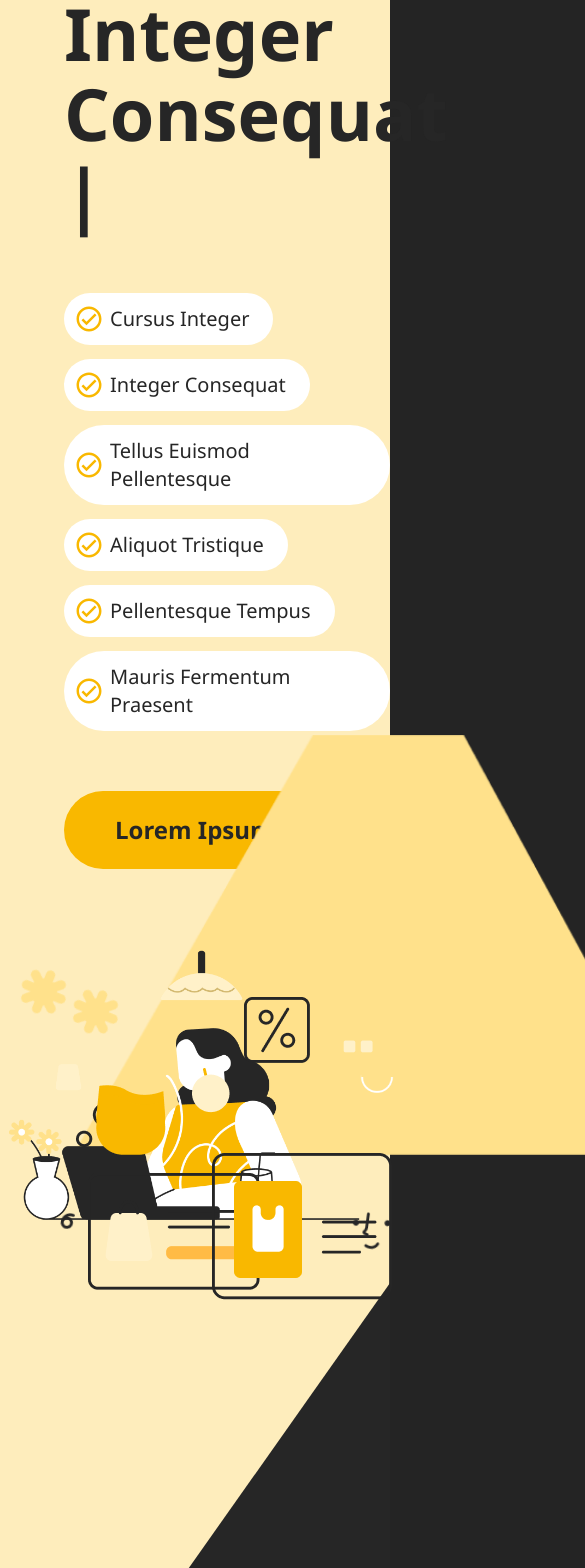
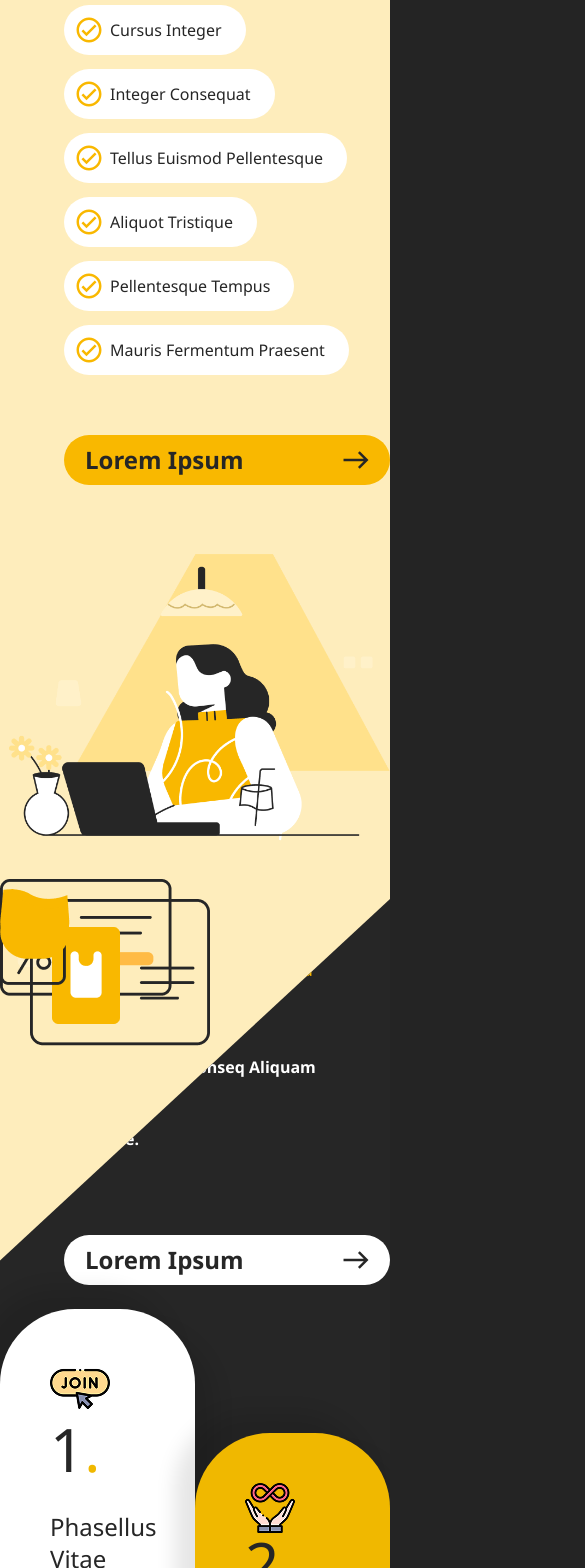
Before and after one commit to MuhammadMaruf11/body-solutions, a React (Vite) app: page / in a window 390 px wide. Shown: the part 380-1948 px from the top of the page, 585 px wide, since content can reach past the window. Built offline with nearby package versions, Linux system fonts and the light colour scheme; a web font is replaced by a local one.

Commit message:
feat: @media 1920-1200 responsive

```diff
--- a/src/components/Banner/Banner.tsx
+++ b/src/components/Banner/Banner.tsx
@@ -25,31 +25,31 @@ const Banner = () => {
         <section className="container mx-auto">
             <div className="grid grid-cols-1 md:grid-cols-2 gap-6 items-center">
                 <div className="ps-16">
-                    <h5 className="text-[#f9b800] uppercase text-3xl font-bold">risus praesent vulputate. </h5>
-                    <h1 className="text-7xl font-bold leading-20 mb-15">Cursus Integer
+                    <h5 className="text-[#f9b800] uppercase 2xl:text-3xl lg:text-2xl font-bold">risus praesent vulputate. </h5>
+                    <h1 className="2xl:text-7xl xl:text-6xl font-bold leading-20 mb-15">Cursus Integer
                         Consequat  <span ref={el} /></h1>
-                    <ul className="flex flex-wrap gap-3.5 mb-15">
-                        <li className="flex items-center gap-2 bg-white ps-3 pe-6 py-3 rounded-full text-xl">
+                    <ul className="flex flex-wrap gap-3.5 mb-15 2xl:text-xl lg:text-lg">
+                        <li className="flex items-center gap-2 bg-white ps-3 pe-6 py-3 rounded-full">
                             <img src="/img/icons/check_circle.svg" alt="icon" />
                             <span>Cursus Integer</span>
                         </li>
-                        <li className="flex items-center gap-2 bg-white ps-3 pe-6 py-3 rounded-full text-xl">
+                        <li className="flex items-center gap-2 bg-white ps-3 pe-6 py-3 rounded-full ">
                             <img src="/img/icons/check_circle.svg" alt="icon" />
                             <span>Integer Consequat </span>
                         </li>
-                        <li className="flex items-center gap-2 bg-white ps-3 pe-6 py-3 rounded-full text-xl">
+                        <li className="flex items-center gap-2 bg-white ps-3 pe-6 py-3 rounded-full ">
                             <img src="/img/icons/check_circle.svg" alt="icon" />
                             <span>Tellus Euismod Pellentesque</span>
                         </li>
-                        <li className="flex items-center gap-2 bg-white ps-3 pe-6 py-3 rounded-full text-xl">
+                        <li className="flex items-center gap-2 bg-white ps-3 pe-6 py-3 rounded-full ">
                             <img src="/img/icons/check_circle.svg" alt="icon" />
                             <span>Aliquot Tristique</span>
                         </li>
-                        <li className="flex items-center gap-2 bg-white ps-3 pe-6 py-3 rounded-full text-xl">
+                        <li className="flex items-center gap-2 bg-white ps-3 pe-6 py-3 rounded-full ">
                             <img src="/img/icons/check_circle.svg" alt="icon" />
                             <span>Pellentesque Tempus</span>
                         </li>
-                        <li className="flex items-center gap-2 bg-white ps-3 pe-6 py-3 rounded-full text-xl">
+                        <li className="flex items-center gap-2 bg-white ps-3 pe-6 py-3 rounded-full ">
                             <img src="/img/icons/check_circle.svg" alt="icon" />
                             <span>Mauris Fermentum Praesent</span>
                         </li>
@@ -59,53 +59,52 @@ const Banner = () => {
                         bgColor="#f9b800"
                         textColor="#262626"
                         shadowColor="#262626"
-                        width="350px"
                     />
                 </div>
                 <div className="relative">
                     <div className="relative w-full h-full z-1">
                         <img src="/img/banner/banner-bg.png" alt="banner" className="w-full" />
                     </div>
-                    <div className="absolute top-43 z-2 left-91 animate-pulse-bounce">
+                    <div className="absolute z-2 2xl:top-43 2xl:left-91 xl:top-35 xl:left-75 2xl:w-12.5 xl:w-10 animate-pulse-bounce">
                         <img src="/img/banner/circle.png" alt="banner" />
                     </div>
-                    <div className="absolute bottom-39 left-23 z-2 animate-pulse-bounce-small">
+                    <div className="absolute 2xl:bottom-39 2xl:left-23 xl:bottom-33 xl:left-18 z-2 animate-pulse-bounce-small">
                         <img src="/img/banner/circle-medium.png" alt="banner" />
                     </div>
-                    <div className="absolute bottom-34 left-19 z-2 animate-pulse-bounce-small">
+                    <div className="absolute 2xl:bottom-34 2xl:left-19 xl:bottom-28 xl:left-15 z-2 animate-pulse-bounce-small">
                         <img src="/img/banner/circle-small.png" alt="banner" />
                     </div>
-                    <div className="absolute top-80 z-2 right-79 animate-rotate-15">
+                    <div className="absolute z-2 2xl:top-80 2xl:right-79 xl:top-66 xl:right-65 2xl:w-4 xl:w-3 animate-rotate-15">
                         <img src="/img/banner/ear-ring.png" alt="banner" />
                     </div>
-                    <div className="absolute top-80 z-2 left-88 animate-rotate-15">
+                    <div className="absolute z-2 2xl:top-80 2xl:left-88 xl:top-66 xl:left-73 2xl:w-10 xl:w-8.5 animate-rotate-15">
                         <img src="/img/banner/face.png" alt="banner" />
                     </div>
-                    <div className="absolute bottom-67 left-5 animate-rotate-45">
+                    <div className="absolute 2xl:bottom-67 2xl:left-5 xl:bottom-55 xl:left-4 animate-rotate-45">
                         <img src="/img/banner/flower.png" alt="banner" />
                     </div>
-                    <div className="absolute bottom-62 left-18 animate-rotate-45">
+                    <div className="absolute 2xl:bottom-62 2xl:left-18 xl:bottom-52 xl:left-14 animate-rotate-45">
                         <img src="/img/banner/flower.png" alt="banner" />
                     </div>
-                    <div className="absolute bottom-40 left-48 z-2 to-top-animation">
+                    <div className="absolute 2xl:bottom-40 2xl:left-48 xl:bottom-32 xl:left-40 2xl:w-9.5 xl:w-8 z-2 to-top-animation">
                         <img src="/img/banner/fruit-laptop.png" alt="banner" />
                     </div>
-                    <div className="absolute top-75 left-22 z-2 to-top-animation-full">
+                    <div className="absolute 2xl:top-75 2xl:left-22 xl:top-60 xl:left-15 2xl:w-43 xl:w-38 z-2 to-top-animation-full">
                         <img src="/img/banner/img-1.png" alt="banner" />
                     </div>
-                    <div className="absolute top-65 z-2 right-7 to-right-animation">
+                    <div className="absolute z-2 2xl:top-65 2xl:right-7 xl:top-55 xl:right-10 2xl:w-45 xl:w-35 to-right-animation">
                         <img src="/img/banner/img-2.png" alt="banner" />
                     </div>
-                    <div className="absolute bottom-60 z-2 right-20 to-bottom-animation">
+                    <div className="absolute z-2 2xl:bottom-60 2xl:right-20 xl:bottom-52 xl:right-18 to-bottom-animation">
                         <img src="/img/banner/img-3.png" alt="banner" />
                     </div>
-                    <div className="absolute bottom-32 right-56 z-2 to-top-animation">
+                    <div className="absolute 2xl:bottom-32 2xl:right-56 xl:bottom-26 xl:right-46.5 z-2 to-top-animation 2xl:w-17.5 xl:w-15">
                         <img src="/img/banner/juice.png" alt="banner" />
                     </div>
-                    <div className="absolute bottom-32 right-56 z-2 ">
+                    <div className="absolute 2xl:bottom-32 2xl:right-56 xl:bottom-26 xl:right-46.5 z-2 2xl:w-17.5 xl:w-15">
                         <img src="/img/banner/juice.png" alt="banner" />
                     </div>
-                    <div className="absolute bottom-32 left-18 w-155 h-105">
+                    <div className="absolute bottom-32 left-18 2xl:w-155 2xl:h-105 xl:w-120 xl:h-80 lg:w-100 lg:h-70">
                         <img src="/img/banner/skew-bg.png" alt="banner" className="w-full h-full" />
                     </div>
                 </div>
--- a/src/components/Service/Service.tsx
+++ b/src/components/Service/Service.tsx
@@ -3,7 +3,7 @@ import Button from "../ui/Button"
 
 const Service = () => {
     return (
-        <section className="bg-[#262626] pt-100 pb-50 [clip-path:polygon(0_25%,100%_0%,100%_100%,0%_100%)]">
+        <section className="bg-[#262626] 2xl:pt-100 xl:pt-80 2xl:pb-50 xl:pb-40 [clip-path:polygon(0_25%,100%_0%,100%_100%,0%_100%)]">
             <div className="container mx-auto">
                 <div className="grid grid-cols-1 md:grid-cols-2 gap-6 items-center">
                     <div className="ps-16">
@@ -11,7 +11,7 @@ const Service = () => {
                             Quisque porttitor vitae vel amet neque scelerisque mattis. <br />
                             Consectetur nibh velit magna consectetur leo.
                         </p>
-                        <h4 className="text-white text-6xl font-bold mb-15 leading-18">
+                        <h4 className="text-white 2xl:text-6xl xl:text-5xl font-bold mb-15 leading-18">
                             Cursus Integer Conseq
                             Aliquam Tristique.
                         </h4>
@@ -20,14 +20,13 @@ const Service = () => {
                             bgColor="#fff"
                             textColor="#262626"
                             shadowColor="#f9b800"
-                            width="350px"
                         />
                     </div>
-                    <div className="grid grid-cols-12 gap-15">
+                    <div className="grid grid-cols-12 2xl:gap-15 xl:gap-8">
                         <div className="col-span-6 space-y-15">
                             <div className="p-12.5 bg-white rounded-[75px] relative group shadow-[20px_20px_20px_rgba(0,0,0,0.1),-20px_-20px_20px_rgba(0,0,0,0.1)]">
                                 <div className="relative z-2 group-hover:text-white transition-colors duration-300">
-                                    <div className="mb-10">
+                                    <div className="2xl:mb-10 xl:mb-6">
                                         <img src="/img/services/icon-1.png" alt="icon" />
                                     </div>
                                     <h1 className="mb-8 text-6xl">
@@ -43,7 +42,7 @@ const Service = () => {
                             </div>
                             <div className="p-12.5 bg-[#f0b800] rounded-[75px] relative group shadow-[20px_20px_20px_rgba(0,0,0,0.1),-20px_-20px_20px_rgba(0,0,0,0.1)]">
                                 <div className="relative z-2 group-hover:text-white transition-colors duration-300">
-                                    <div className="mb-10">
+                                    <div className="2xl:mb-10 xl:mb-6">
                                         <img src="/img/services/icon-2.png" alt="icon" />
                                     </div>
                                     <h1 className="mb-8 text-6xl">
@@ -61,7 +60,7 @@ const Service = () => {
                         <div className="col-span-6 mt-31 space-y-15">
                             <div className="p-12.5 bg-[#f0b800] rounded-[75px] relative group shadow-[20px_20px_20px_rgba(0,0,0,0.1),-20px_-20px_20px_rgba(0,0,0,0.1)]">
                                 <div className="relative z-2 group-hover:text-white transition-colors duration-300">
-                                    <div className="mb-10">
+                                    <div className="2xl:mb-10 xl:mb-6">
                                         <img src="/img/services/icon-3.png" alt="icon" />
                                     </div>
                                     <h1 className="mb-8 text-6xl">
@@ -78,7 +77,7 @@ const Service = () => {
 
                             <div className="p-12.5 bg-white rounded-[75px] relative group shadow-[20px_20px_20px_rgba(0,0,0,0.1),-20px_-20px_20px_rgba(0,0,0,0.1)]">
                                 <div className="relative z-2 group-hover:text-white transition-colors duration-300">
-                                    <div className="mb-10">
+                                    <div className="2xl:mb-10 xl:mb-6">
                                         <img src="/img/services/icon-4.png" alt="icon" />
                                     </div>
                                     <h1 className="mb-8 text-6xl">
--- a/src/components/Testimonial/Testimonial.tsx
+++ b/src/components/Testimonial/Testimonial.tsx
@@ -4,7 +4,7 @@ const Testimonial = () => {
     return (
         <section className="bg-linear-to-br from-50% to-50% from-[#262626] to-[#f9b800]">
             <div className="container mx-auto">
-                <div className=" bg-white py-25 px-34 rounded-[75px] group relative overflow-hidden">
+                <div className=" bg-white 2xl:py-25 2xl:px-34 xl:py-20 xl:px-30 rounded-[75px] group relative overflow-hidden">
                     <div className="grid grid-cols-12 gap-20 items-center relative z-10">
                         <div className="col-span-5">
                             <img src="/img/testimonial/client-pp.png" alt="client_pp" />
--- a/src/components/ui/Button.tsx
+++ b/src/components/ui/Button.tsx
@@ -6,17 +6,15 @@ const Button: FC<ButtonProps> = ({
     bgColor,
     textColor,
     shadowColor,
-    width,
 }) => {
     return (
         <button
             style={{
                 '--bg-color': bgColor,
                 '--text-color': textColor,
-                '--width': width,
                 '--shadow-color': shadowColor,
             } as React.CSSProperties}
-            className="bg-[var(--bg-color)] text-[var(--text-color)] w-[var(--width)] group flex items-center justify-between px-12.5 py-5.5 text-2xl font-bold rounded-full transition-all duration-300 border border-transparent hover:border-[var(--shadow-color)] hover:shadow-[8px_8px_0_var(--shadow-color)]"
+            className="bg-[var(--bg-color)] text-[var(--text-color)] 2xl:w-87.5 xl:w-75 lg:w-50 md:w-25 w-full group flex items-center justify-between 2xl:px-12.5 lg:px-10 px-5 2xl:py-5.5 lg:py-3 py-2 text-2xl font-bold rounded-full transition-all duration-300 border border-transparent hover:border-[var(--shadow-color)] hover:shadow-[8px_8px_0_var(--shadow-color)]"
         >
             <span>{label}</span>
             <svg className="transition-transform duration-300 group-hover:rotate-90" xmlns="http://www.w3.org/2000/svg" width="26" height="18" viewBox="0 0 26 18" fill="none">
--- a/src/type/ButtonProps.ts
+++ b/src/type/ButtonProps.ts
@@ -3,6 +3,4 @@ export type ButtonProps = {
   bgColor?: string;
   textColor?: string;
   shadowColor?: string;
-  width?: string;
-  onClick?: () => void;
 };
```
Also changed, not shown: src/components/Details/Details.tsx (+8 -9 lines), src/components/common/Footer.tsx (+3 -5 lines), src/index.css (+69 -0 lines).
